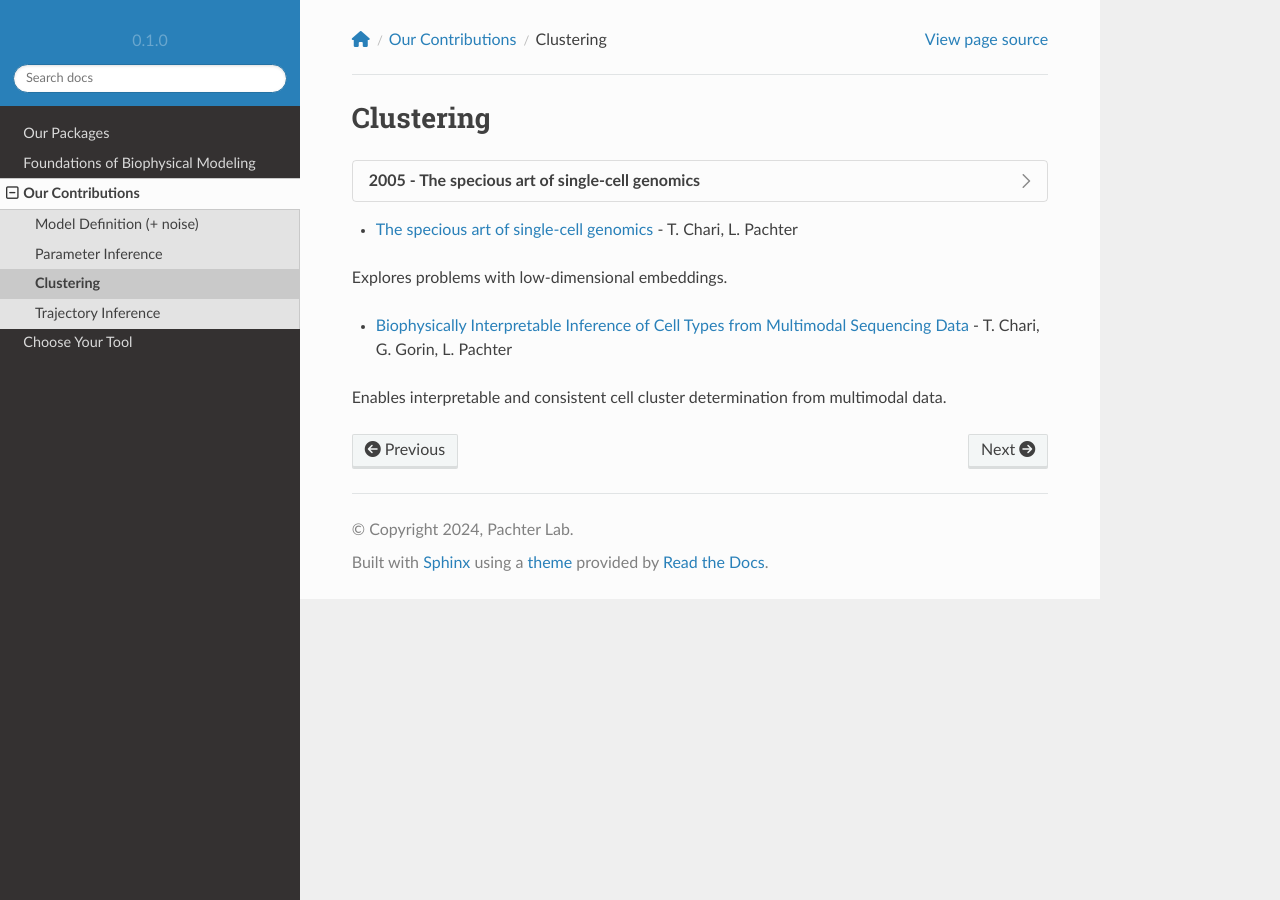
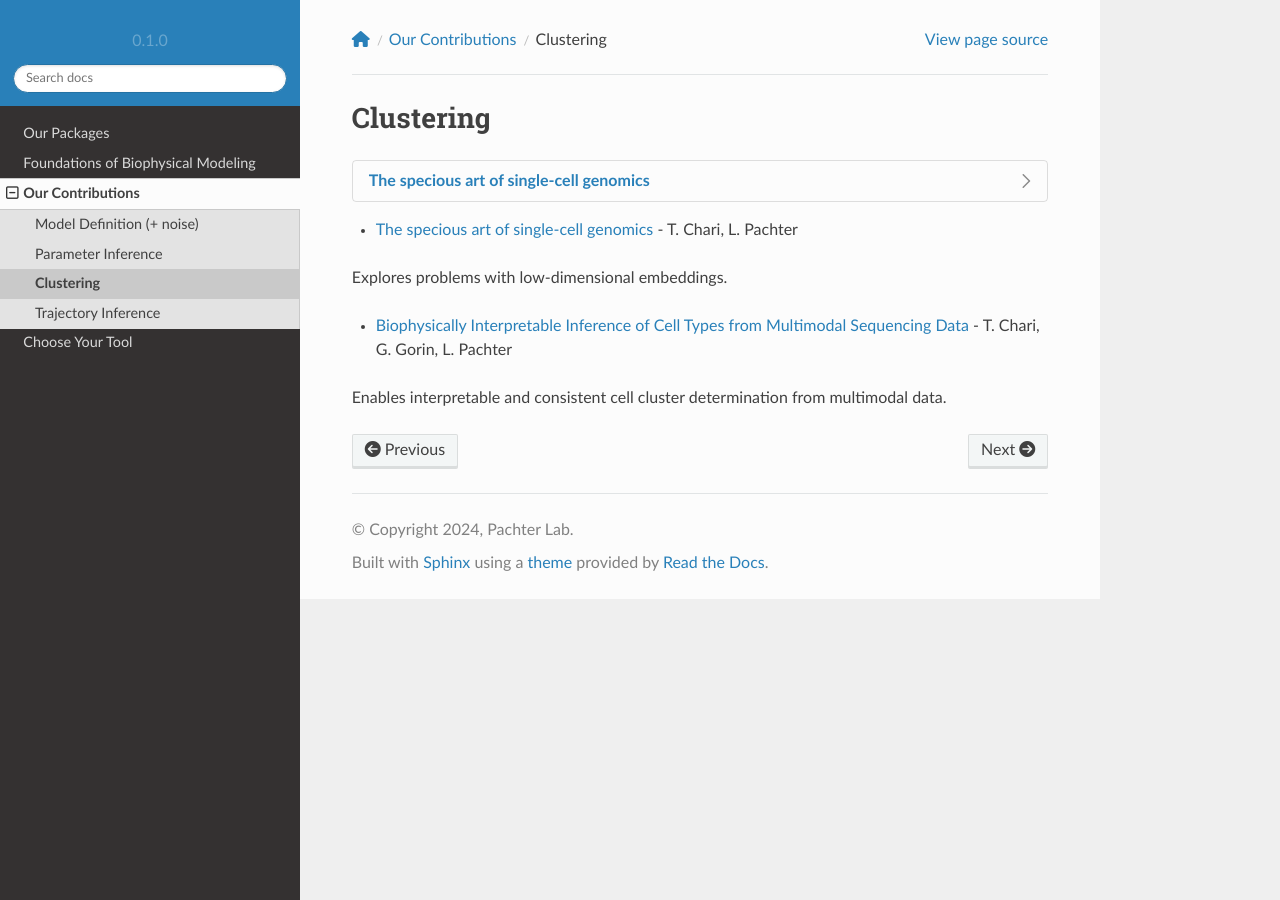
Before and after one commit to pachterlab/biophysics, a Sphinx documentation site: the page built from docs/source/contributions_clustering.rst, in a window 1280 px wide. Built offline with Sphinx 7.4.7 and the Read the Docs theme 2.0.0, drawn with Linux system fonts in a browser that asks for light colours; nearby versions of some CDN libraries; pages that are not in the unit, such as notebooks, are missing from menus.

Commit message:
Update contributions_clustering.rst

```diff
--- a/docs/source/contributions_clustering.rst
+++ b/docs/source/contributions_clustering.rst
@@ -2,9 +2,7 @@
 Clustering
 =====
 
-.. dropdown:: 2005 - The specious art of single-cell genomics
-
-            `Link <https://journals.plos.org/ploscompbiol/article?id=10.1371/journal.pcbi.1011288>`_
+.. dropdown:: `The specious art of single-cell genomics <https://journals.plos.org/ploscompbiol/article?id=10.1371/journal.pcbi.1011288>`_
 
             Explores problems with low-dimensional embeddings.
 
```
